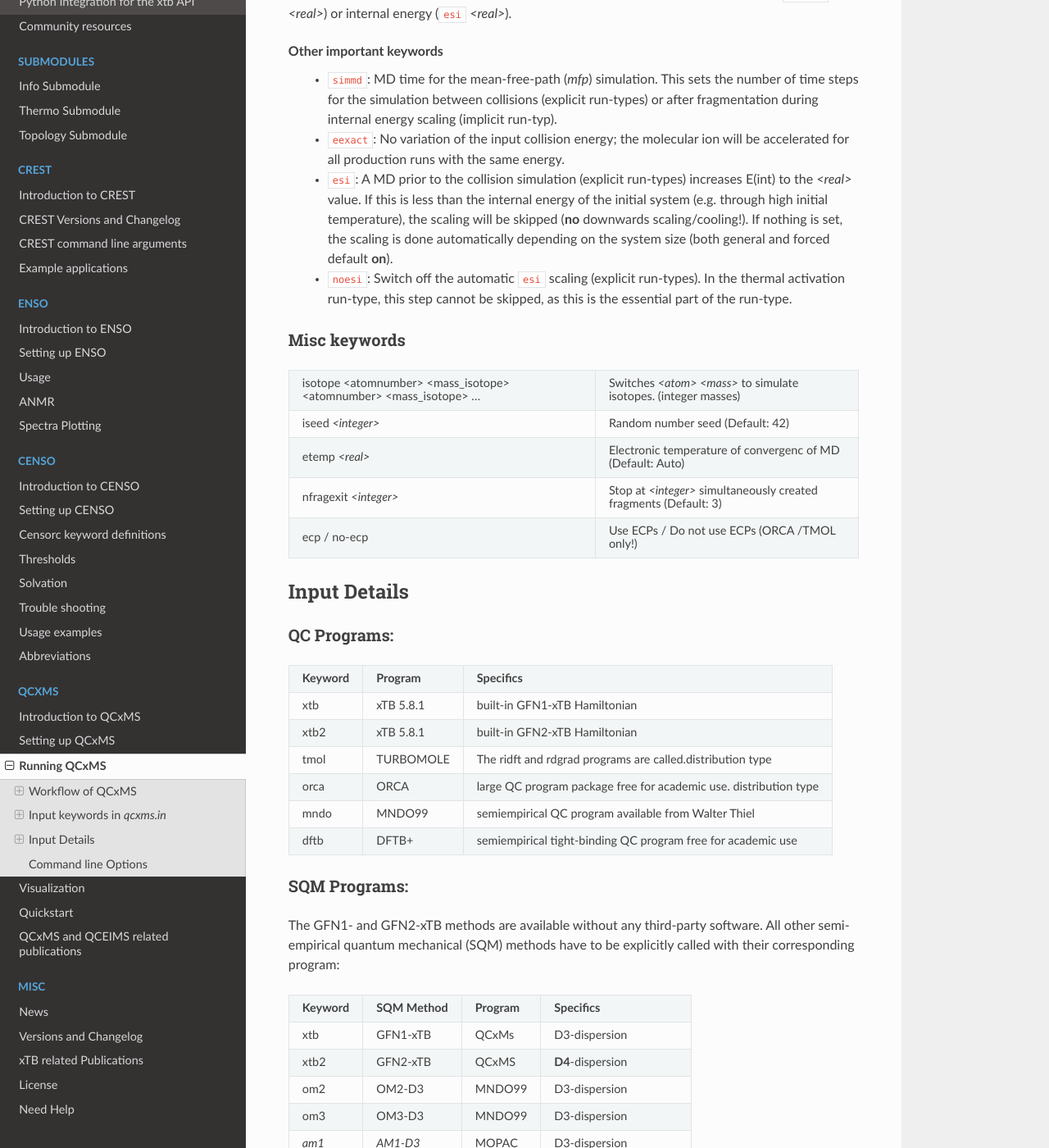
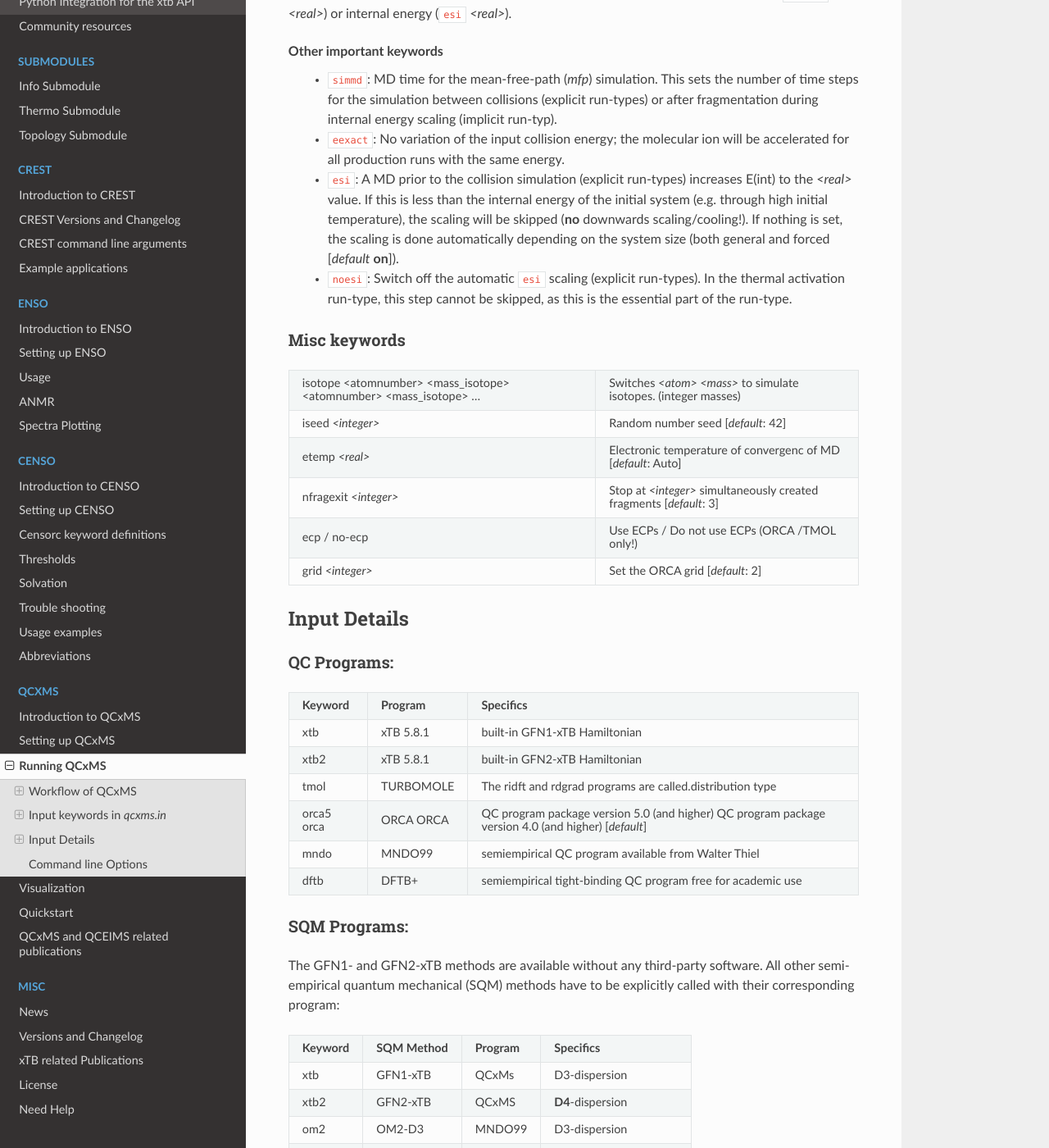
Before and after one commit to grimme-lab/xtb_docs, a Sphinx documentation site: the page built from source/qcxms_doc/qcxms_run.rst, in a window 1280 px wide and 1400 px high, scrolled down 4513 px. Shown: the whole window at 82% size. Built offline with Sphinx 7.4.7 and the Read the Docs theme 2.0.0, drawn with Linux system fonts in a browser that asks for light colours; some of the changed text lies outside the part shown.

```diff
--- a/source/qcxms_doc/qcxms_run.rst
+++ b/source/qcxms_doc/qcxms_run.rst
@@ -26,7 +26,7 @@ Workflow of QCxMS
    script converting .xyz files to *TUROBOMOLE* coord files. Be advised that the coord file has
    to be in atomic units.
 2. Prepare an input file called `qcxms.in`. The `keywords`_ can be found below and an example is given in
-   in the examples folder. If no such file is prepared, default options are:
+   in the examples folder. If no such file is prepared, [*default*] options are:
    run GFN1-xTB with 25 × the number of atoms in the molecule trajectories (ntraj).
 
 
@@ -37,7 +37,7 @@ Workflow of QCxMS
    which information is taken for the production trajectories. **Be aware** that this already uses
    the QC method specified. After some steps for equilibration, the files *trjM* and *qceims.gs*
    are generated. It is highly recommended to conduct the initial run with a low-cost method,
-   e.g. GFN1-xTB (default) or OM2-D3.
+   e.g. GFN1-xTB [*default*] or OM2-D3.
 4. Run ``QCxMS`` for the second time after the GS run is finished. This genereates the *TMPQCXMS* file.
    If the file qceims.gs exists, this will prepare the specifications for the parallel production run in
    the *TMPQCXMS* folder.
@@ -81,7 +81,7 @@ Input keywords in *qcxms.in*
 
 .. _keywords:
 
-If no input file is given, default settings are taken. This means an **EI** calculation is conducted.
+If no input file is given, [*default*] settings are taken. This means an **EI** calculation is conducted.
 The general *qcxms.in* input file can be manipulated by providing *<parameters>* :
 
 +-------------------+-----------------------------+-------------------+----------------------------+
@@ -104,7 +104,7 @@ The general *qcxms.in* input file can be manipulated by providing *<parameters>*
 | tinit *<real>*    | Initial Temperature         | 500 K             | *<real>*                   |
 +-------------------+-----------------------------+-------------------+----------------------------+
 
-While xTB is set as default programm and method, it is not required to define it twice.
+While xTB is set as [*default*] programm and method, it is not required to define it twice.
 
 EI method specific keywords
 ---------------------------
@@ -164,7 +164,7 @@ CID method specific keywords
 
 **General Activation run-type (explicit collisions)**
 
-This run-type was developed to calculate spectra without manually setting many parameters. It is the **default** run-type, but can be called with the ``fullauto`` command. The most important settings are ``lchamb`` defines the collision chamber length (in meters) and ``pgas`` the collision gas pressure (in Pascal). The temperature of the gas is set to 300 K. These three factors are important for the number of precursor-gas collisions (*pgc*) and fragment-gas collisions (*fgc*). It is advised to set the collision energy ``elab`` somewhat higher than in the experiments, depending on the molecular ion's size.
+This run-type was developed to calculate spectra without manually setting many parameters. It is the [**default**] run-type, but can be called with the ``fullauto`` command. The most important settings are ``lchamb`` defines the collision chamber length (in meters) and ``pgas`` the collision gas pressure (in Pascal). The temperature of the gas is set to 300 K. These three factors are important for the number of precursor-gas collisions (*pgc*) and fragment-gas collisions (*fgc*). It is advised to set the collision energy ``elab`` somewhat higher than in the experiments, depending on the molecular ion's size.
 
 **Forced Activation run-type (explicit collisions)**
 
@@ -177,24 +177,26 @@ Increasing the internal energy can be done either by scaling the targeted temper
 **Other important keywords**
  - ``simmd``: MD time for the mean-free-path (*mfp*) simulation. This sets the number of time steps for the simulation between collisions (explicit run-types) or after fragmentation during internal energy scaling (implicit run-typ).
  - ``eexact``: No variation of the input collision energy; the molecular ion will be accelerated for all production runs with the same energy.
- - ``esi``: A MD prior to the collision simulation (explicit run-types) increases E(int) to the *<real>* value. If this is less than the internal energy of the initial system (e.g. through high initial temperature), the scaling will be skipped (**no** downwards scaling/cooling!). If nothing is set, the scaling is done automatically depending on the system size (both general and forced default **on**).
+ - ``esi``: A MD prior to the collision simulation (explicit run-types) increases E(int) to the *<real>* value. If this is less than the internal energy of the initial system (e.g. through high initial temperature), the scaling will be skipped (**no** downwards scaling/cooling!). If nothing is set, the scaling is done automatically depending on the system size (both general and forced [*default* **on**]).
  - ``noesi``: Switch off the automatic ``esi`` scaling (explicit run-types). In the thermal activation run-type, this step cannot be skipped, as this is the essential part of the run-type.
 
 
 Misc keywords
 -------------
 
-+--------------------------------------------------------------------+-------------------------------------------------------------------+
-| isotope <atomnumber> <mass_isotope> <atomnumber> <mass_isotope> ...| Switches *<atom> <mass>* to simulate isotopes. (integer masses)   |
-+--------------------------------------------------------------------+-------------------------------------------------------------------+
-| iseed *<integer>*                                                  | Random number seed (Default: 42)                                  |
-+--------------------------------------------------------------------+-------------------------------------------------------------------+
-| etemp *<real>*                                                     | Electronic temperature of convergenc of MD (Default: Auto)        |
-+--------------------------------------------------------------------+-------------------------------------------------------------------+
-| nfragexit *<integer>*                                              | Stop at *<integer>* simultaneously created fragments (Default: 3) |
-+--------------------------------------------------------------------+-------------------------------------------------------------------+
-| ecp / no-ecp                                                       | Use ECPs / Do not use ECPs (ORCA /TMOL only!)                     |
-+--------------------------------------------------------------------+-------------------------------------------------------------------+
++--------------------------------------------------------------------+-----------------------------------------------------------------------+
+| isotope <atomnumber> <mass_isotope> <atomnumber> <mass_isotope> ...| Switches *<atom> <mass>* to simulate isotopes. (integer masses)       |
++--------------------------------------------------------------------+-----------------------------------------------------------------------+
+| iseed *<integer>*                                                  | Random number seed [*default*: 42]                                    |
++--------------------------------------------------------------------+-----------------------------------------------------------------------+
+| etemp *<real>*                                                     | Electronic temperature of convergenc of MD [*default*: Auto]          |
++--------------------------------------------------------------------+-----------------------------------------------------------------------+
+| nfragexit *<integer>*                                              | Stop at *<integer>* simultaneously created fragments [*default*: 3]   |
++--------------------------------------------------------------------+-----------------------------------------------------------------------+
+| ecp / no-ecp                                                       | Use ECPs / Do not use ECPs (ORCA /TMOL only!)                         |
++--------------------------------------------------------------------+-----------------------------------------------------------------------+
+| grid *<integer>*                                                   | Set the ORCA grid [*default*: 2]                                      |
++--------------------------------------------------------------------+-----------------------------------------------------------------------+
 
 
 Input Details
@@ -212,7 +214,8 @@ QC Programs:
 +-------------+-------------+-------------------------------------------------------------------+
 | tmol        | TURBOMOLE   | The ridft and rdgrad programs are called.distribution type        |
 +-------------+-------------+-------------------------------------------------------------------+
-| orca        | ORCA        | large QC program package free for academic use. distribution type |
+| orca5       | ORCA        | QC program package version 5.0 (and higher)                       |
+| orca        | ORCA        | QC program package version 4.0 (and higher) [*default*]           |
 +-------------+-------------+-------------------------------------------------------------------+
 | mndo        | MNDO99      |  semiempirical QC program available from Walter Thiel             |
 +-------------+-------------+-------------------------------------------------------------------+
@@ -336,7 +339,7 @@ Command line Options
 -**e1**
     same as above, charge = 1
 -**qcp <string>** / -**qcpath <string>**
-    `<string>` = path to the QC code. `/usr/local/bin` is the default.
+    `<string>` = path to the QC code. `/usr/local/bin` is the [*default*].
 -**unity**
     enforces uniform velocity scaling during the vibrational heating phase (in **EI** mode only)
 -**v** / -**verbose**
```
Also changed, not shown: other parts of source/qcxms_doc/qcxms_run.rst (+1 -1 lines), figures/qcxms/QCEIMS.png (deleted), figures/qcxms/QCxMS_EI-CID_Flowchart.png (added).
